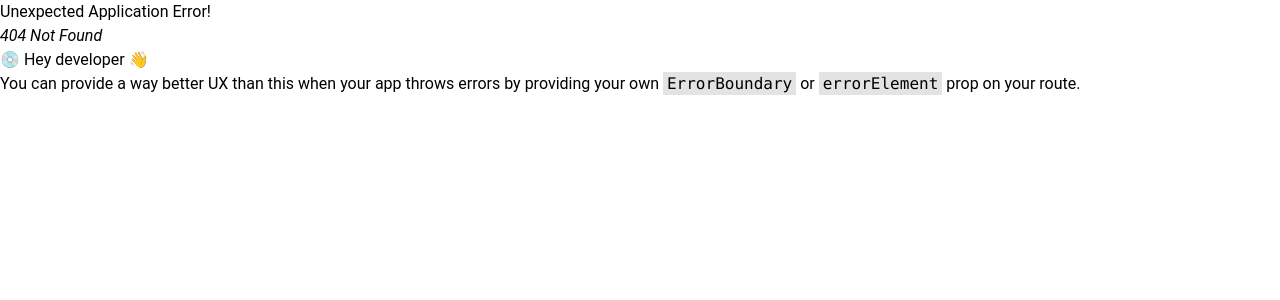
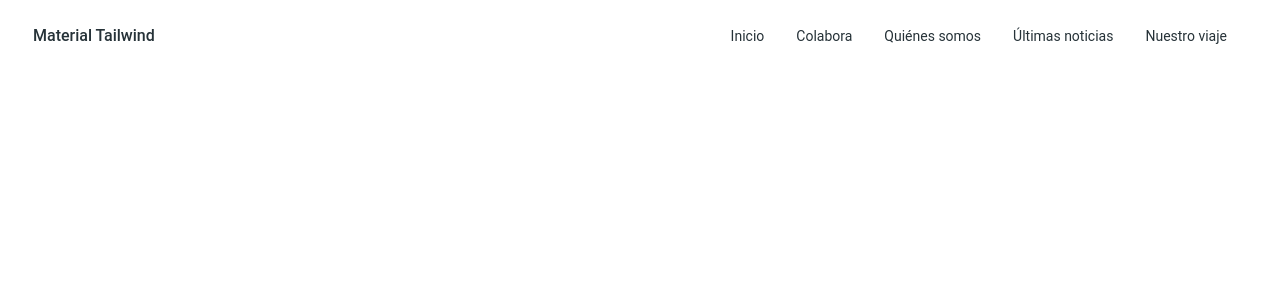
Before and after one commit to Es-Tan-Facil/FrontEnd, a React (Create React App) app: page /news in a window 1280 px wide. Before the commit this address had no page. Shown: the top 300 px of the page. Built offline with nearby package versions, Linux system fonts and the light colour scheme.

Commit message:
new view news

```diff
--- a/src/Components/NewsForm/NewsForm.jsx
+++ b/src/Components/NewsForm/NewsForm.jsx
@@ -12,6 +12,7 @@ function NewsForm() {
 
 
 
+
     const handleSubmit = (event) => {
         event.preventDefault();
         const data = {
@@ -20,12 +21,14 @@ function NewsForm() {
             urlImg: urlImg
 
         }
+
         event.target.reset();
 
         HTTPService().createData(data)
         .then(response => {
             setShowAlert(true);
             setAlertMessage('El post se ha creado exitosamente');
+
         })
         .catch(error => {
             setShowAlert(true);
@@ -40,7 +43,7 @@ function NewsForm() {
 
         <div className="max-w-md mx-auto bg-white shadow-md rounded px-8 pt-6 pb-8 mb-4">
             <h2 className="text-xl mb-4 font-bold">Escribe Tu Post</h2>
-            {showAlert && <Alert color={alertMessage.includes('Error') ? 'red' : 'green'}>{alertMessage}</Alert>}
+            {showAlert && <Alert color={alertMessage.includes('Error') ? 'red' : 'blue'}>{alertMessage}</Alert>}
             <form onSubmit={handleSubmit}>
                 <div className="mb-4">
                     <label className="block text-gray-700 font-bold mb-2" htmlFor="title">Título</label>
--- /dev/null
+++ b/src/Pages/News/News.jsx
@@ -0,0 +1,11 @@
+import React from 'react'
+import NavBar from '../../Components/NavBar/NavBar'
+
+function News() {
+  return (
+    <NavBar/>
+
+  )
+}
+
+export default News
--- a/src/Routes/Routes.jsx
+++ b/src/Routes/Routes.jsx
@@ -3,6 +3,7 @@ import { RouterProvider, createBrowserRouter } from "react-router-dom";
 import HomePage from "../Pages/HomePage/HomePage"
 import AdminPage from '../Pages/AdminPage/AdminPage';
 import LoginPage from '../Pages/LoginPage/LoginPage';
+import News from '../Pages/News/News';
 
 function Routes() {
 
@@ -17,6 +18,10 @@ function Routes() {
     {
         path: "/admin",
         element: <AdminPage />
+    },
+    {
+        path: "/news",
+        element: <News />
     }
     ])
 
```
Also changed, not shown: src/InputPhoto/InputPhoto.jsx (+8 -1 lines).
